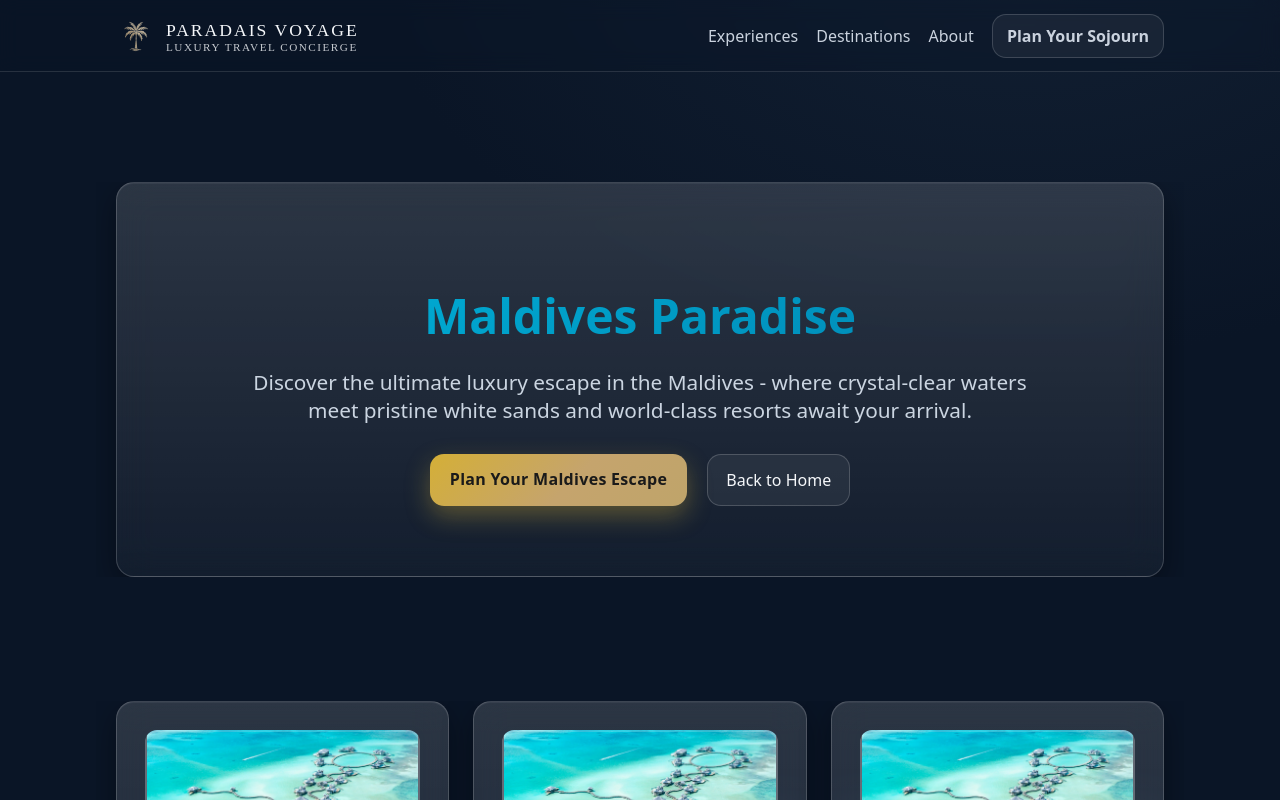
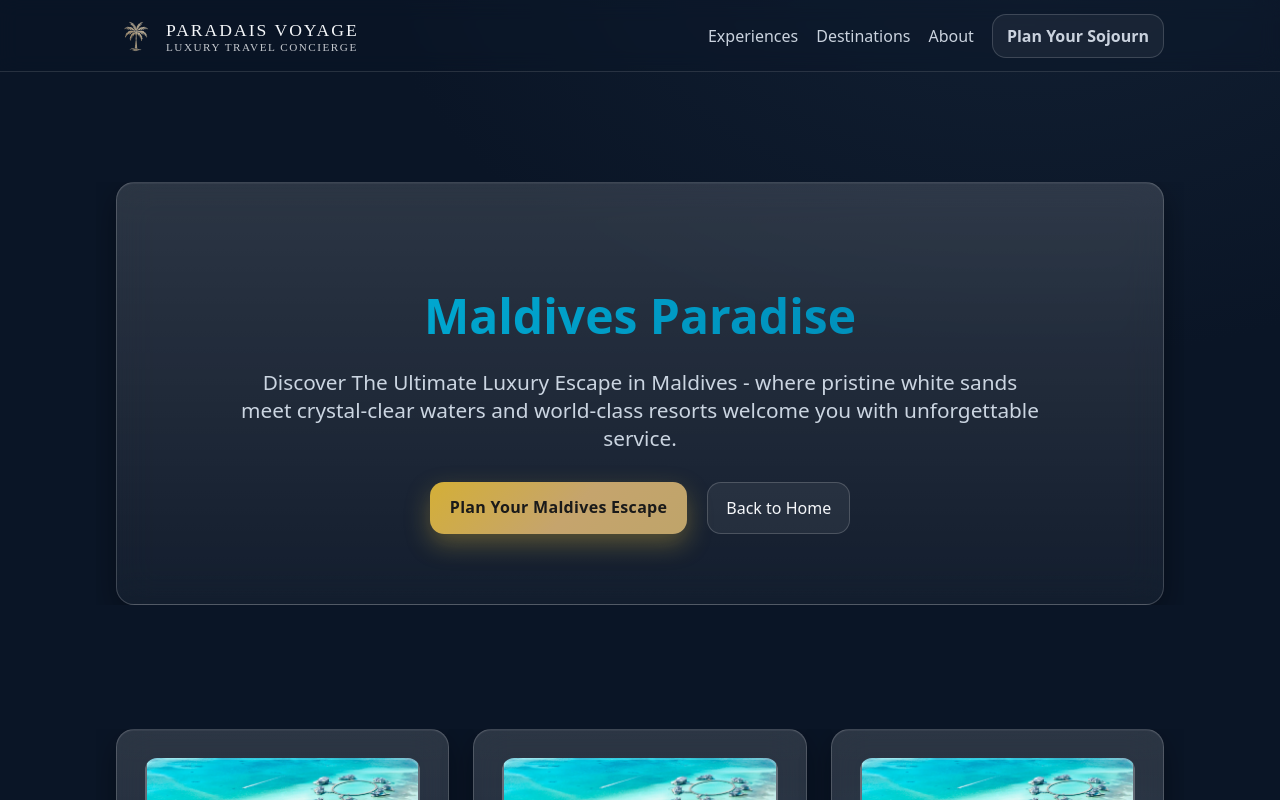
Before and after one commit to pawlomeyer1234-rgb/paradais-voyage, a Next.js app: page /maldives in a window 1280 px wide. Shown: the top 800 px of the page. Built offline with nearby package versions, Linux system fonts and the light colour scheme.

Commit message:
Update page.js

```diff
--- a/src/app/maldives/page.js
+++ b/src/app/maldives/page.js
@@ -34,7 +34,7 @@ export default function MaldivesPage() {
               Maldives Paradise
             </h1>
             <p style={{ fontSize: '1.3rem', color: '#cbd5e1', marginBottom: '30px', maxWidth: '800px', margin: '0 auto 30px' }}>
-              Discover the ultimate luxury escape in the Maldives - where crystal-clear waters meet pristine white sands and world-class resorts await your arrival.
+              Discover The Ultimate Luxury Escape in Maldives - where pristine white sands meet crystal-clear waters and world-class resorts welcome you with unforgettable service.
             </p>
             <div className="cta-row" style={{ justifyContent: 'center', gap: '20px' }}>
               <Link className="btn-gold" href="/#form">Plan Your Maldives Escape</Link>
```
